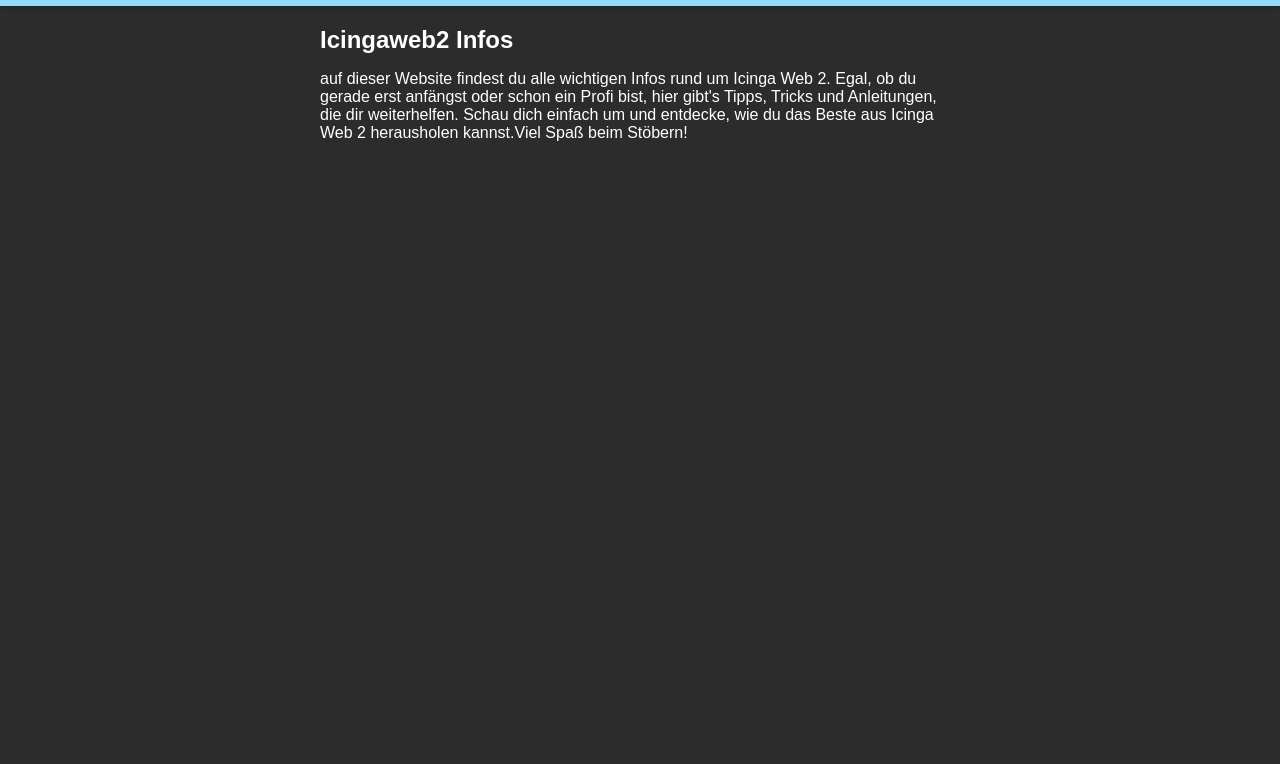
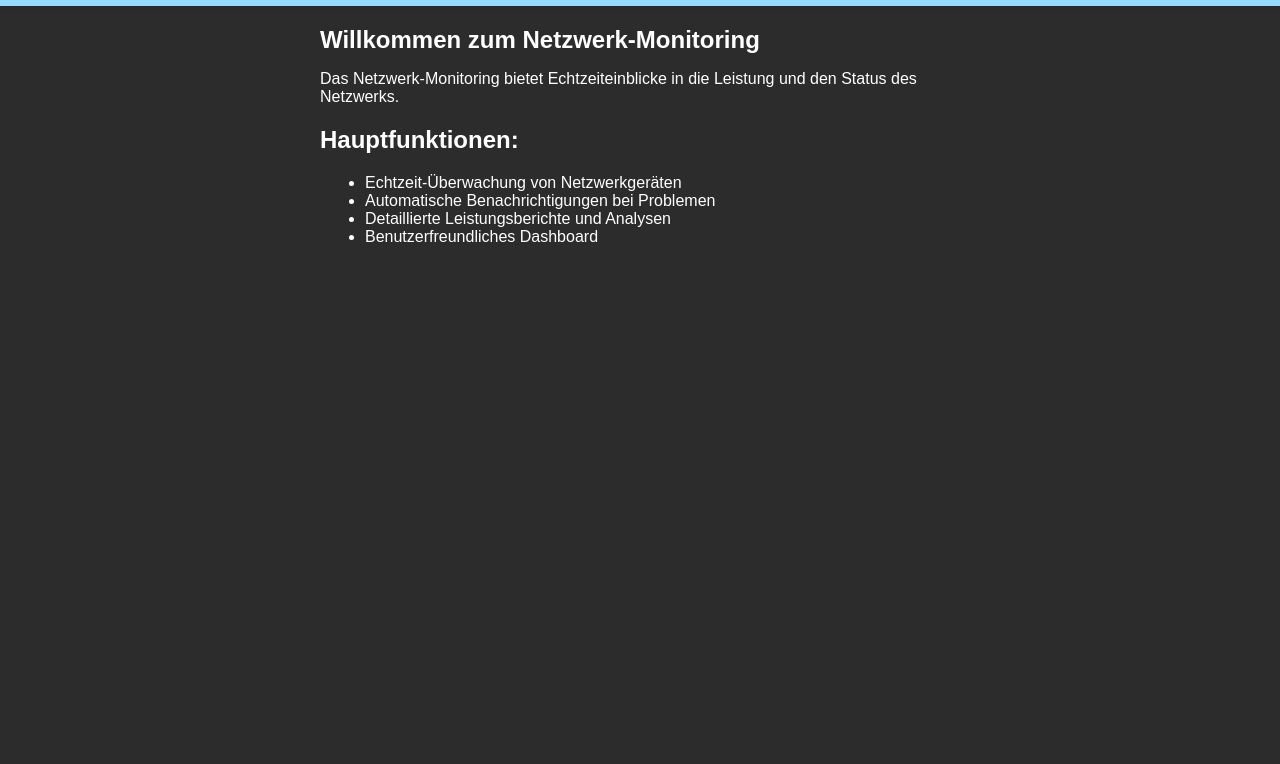
Before and after one commit to lucathehun/MonitoringInfopage, a plain HTML site: page index.html in a window 1280 px wide. Shown: the part 54-818 px from the top of the page. Drawn offline with Linux system fonts and the light colour scheme.

Commit message:
startpage

```diff
--- a/index.html
+++ b/index.html
@@ -27,12 +27,24 @@
         <a href="https://icinga.com/docs/" class="button">Icinga2 Dokumentation</a>
       </div>
     </header>
+
     <div class="main-content" id='main-content'>
-      <h1>Icingaweb2 Infos</h1>
-      <p>
-        auf dieser Website findest du alle wichtigen Infos rund um Icinga Web 2. Egal, ob du gerade erst anfängst oder schon ein Profi bist, hier gibt's Tipps, Tricks und Anleitungen, die dir weiterhelfen. Schau dich einfach um und entdecke, wie du das Beste aus Icinga Web 2 herausholen kannst.Viel Spaß beim Stöbern!
-      </p>
+
+      <h1>Willkommen zum Netzwerk-Monitoring</h1>
+
+      <div class="info-box">
+          <p>Das Netzwerk-Monitoring bietet Echtzeiteinblicke in die Leistung und den Status des Netzwerks.</p>
+      </div>
+
+      <h2>Hauptfunktionen:</h2>
+      <ul>
+          <li>Echtzeit-Überwachung von Netzwerkgeräten</li>
+          <li>Automatische Benachrichtigungen bei Problemen</li>
+          <li>Detaillierte Leistungsberichte und Analysen</li>
+          <li>Benutzerfreundliches Dashboard</li>
+      </ul>
     </div>
+
     <div class="basic-content" id="basic-content"> </div>
     <div class="advanced-content"id="advanced-content"> </div>
   </body>
```
